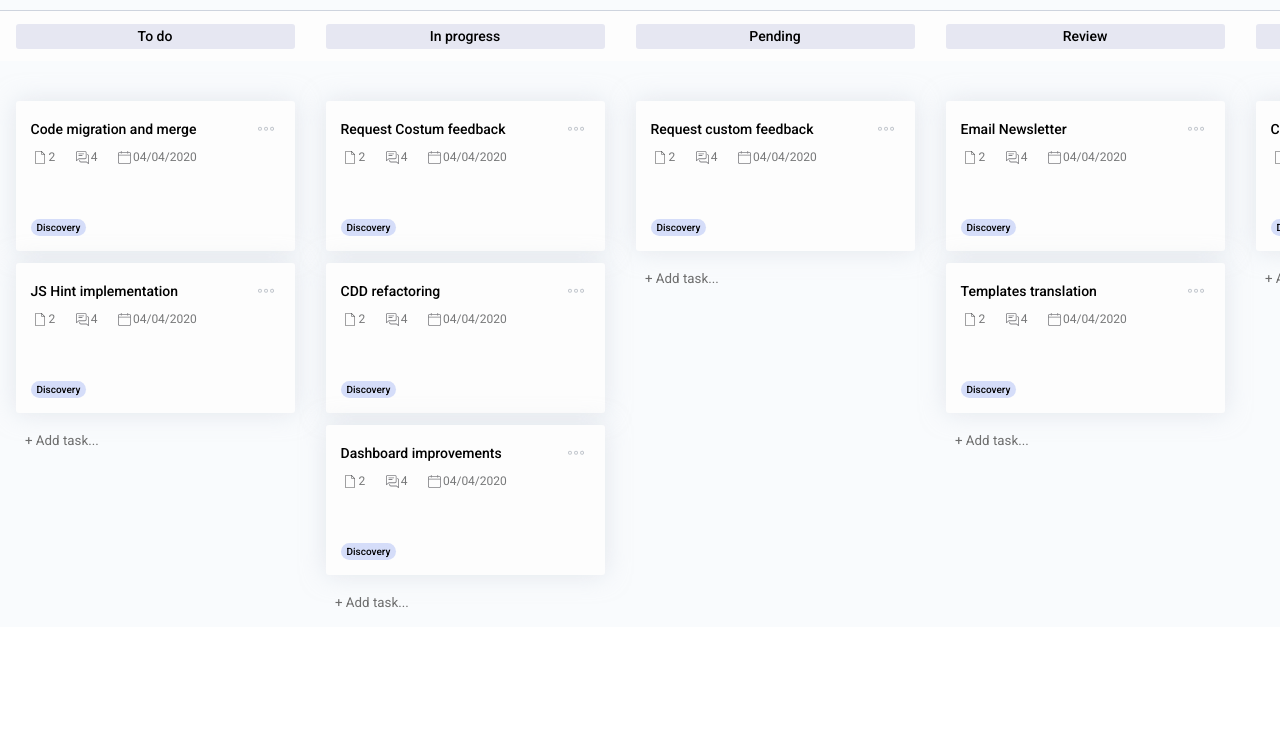
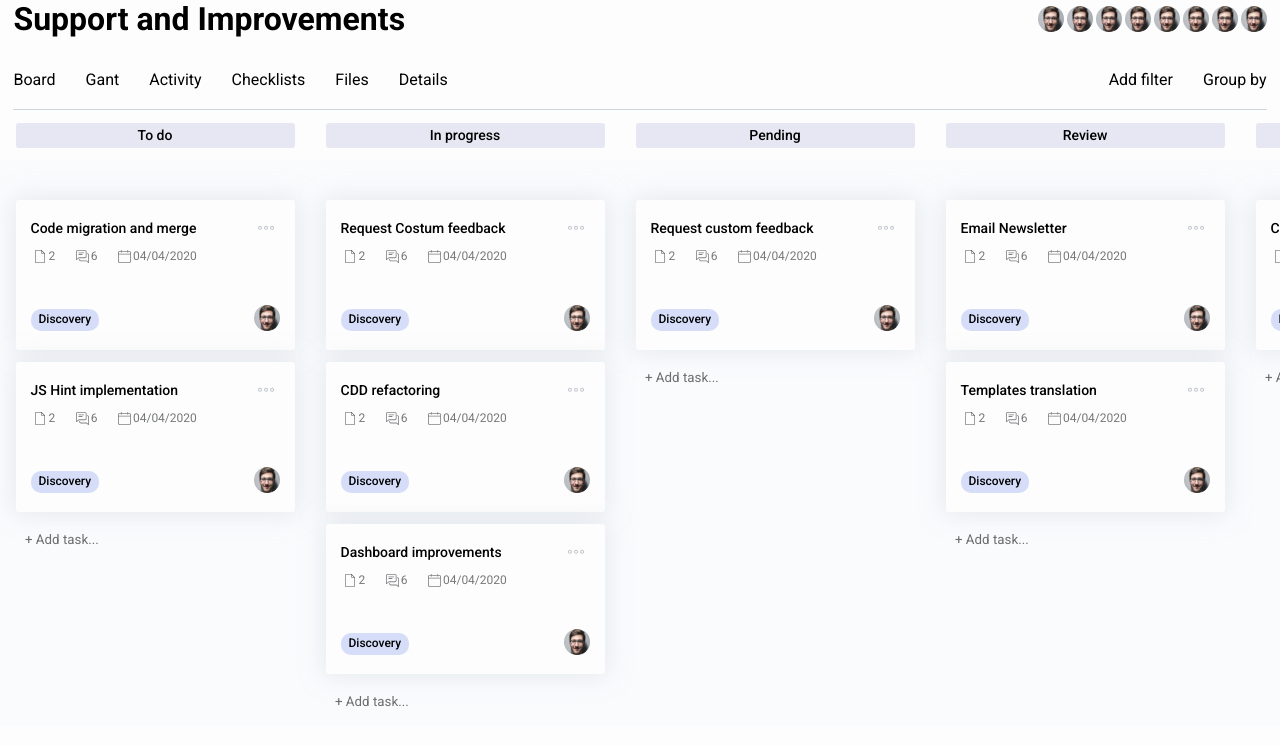
Before and after one commit to AcceptableUser/Newcastle-organizer-client, a React (Create React App) app: page /board in a window 1280 px wide. Shown: the top 746 px of the page. Built offline with nearby package versions, Linux system fonts and the light colour scheme.

Commit message:
Design almost finished

```diff
--- a/src/components/board/Board.jsx
+++ b/src/components/board/Board.jsx
@@ -1,24 +1,49 @@
-import React, { Component } from "react"
+import React from "react"
 import BoardList from "./board-list/BoardList"
+import profile from "../../assets/images/profile.png"
 import "./Board.scss"
 
-class Board extends Component {
-  constructor() {
-    super()
-    this.state = {
-      planningList: [],
-    }
-  }
-
-  render() {
+const Board = () => {
   return (
     <div className="Board__wrapper">
       <div>
+        <header className="header">
+          <div className="project__title">
+            <h1>Support and Improvements</h1>
+            <div className="project__users">
+              <img src={profile} alt="" width="26px" height="26px" />
+              <img src={profile} alt="" width="26px" height="26px" />
+              <img src={profile} alt="" width="26px" height="26px" />
+              <img src={profile} alt="" width="26px" height="26px" />
+              <img src={profile} alt="" width="26px" height="26px" />
+              <img src={profile} alt="" width="26px" height="26px" />
+              <img src={profile} alt="" width="26px" height="26px" />
+              <img src={profile} alt="" width="26px" height="26px" />
+            </div>
+          </div>
+          <nav className="nav">
+            <ul>
+              <li>Board</li>
+              <li>Gant</li>
+              <li>Activity</li>
+              <li>Checklists</li>
+              <li>Files</li>
+              <li>Details</li>
+            </ul>
+            <div className="options">
+              <div className="option__button">
+                <p>Add filter</p>
+              </div>
+              <div className="option__button">
+                <p>Group by</p>
+              </div>
+            </div>
+          </nav>
+        </header>
         <BoardList />
       </div>
     </div>
   )
 }
-}
 
 export default Board
--- a/src/components/board/Board.scss
+++ b/src/components/board/Board.scss
@@ -10,11 +10,60 @@
   background-color: getColor(clearColor);
   width: 100%;
   height: 100vh;
+  background-color: #fdfdfd;
 
-  .title__wrapper {
-    .title {
-      text-align: center;
-      color: getColor(clearColor);
+  .header {
+    display: flex;
+    flex-direction: column;
+    justify-content: space-between;
+    align-items: center;
+    height: 110px;
+
+    .project__title {
+      margin: 0 auto auto;
+      display: flex;
+      justify-content: space-between;
+      align-items: center;
+      width: 97.9%;
+
+      h1 {
+        margin: auto 0;
+      }
+      .project__users {
+        display: flex;
+        justify-content: center;
+        align-items: center;
+        img {
+          border-radius: 50%;
+          margin-left: 3px;
+          width: 26px;
+          height: 26px;
+        }
+      }
+    }
+
+    .nav {
+      display: flex;
+      justify-content: space-between;
+      align-items: center;
+      width: 97.9%;
+      border-bottom: 1px solid #ced4de;
+
+      ul {
+        display: flex;
+
+        li {
+          margin: 0 30px 20px 0;
+        }
+      }
+
+      .options {
+        display: flex;
+
+        .option__button {
+          margin: 0 0 20px 30px;
+        }
+      }
     }
   }
 }
--- a/src/components/board/board-list/BoardList.scss
+++ b/src/components/board/board-list/BoardList.scss
@@ -11,7 +11,6 @@
     min-width: 310px;
     display: block;
     height: max-content;
-    margin: 10px 0;
-    border-top: 1px solid #ced4de;
+    margin: 0 0 10px;
   }
 }
--- a/src/components/board/board-list/Subcomponents/task/Task.jsx
+++ b/src/components/board/board-list/Subcomponents/task/Task.jsx
@@ -3,6 +3,7 @@ import Calendar from "../../../../html/SVG/Calendar"
 import Chat from "../../../../html/SVG/Chat"
 import File from "../../../../html/SVG/File"
 import Menu from "../../../../html/SVG/Menu"
+import profile from "../../../../../assets/images/profile.png"
 import "./Task.scss"
 
 const Task = ({item, handleDragStart, activeClass, handleDragOverItem}) => (
@@ -25,7 +26,7 @@ const Task = ({item, handleDragStart, activeClass, handleDragOverItem}) => (
       </div>
       <div className="button__wrapper">
         <Chat />
-        <p>4</p>
+        <p>6</p>
       </div>
       <div className="button__wrapper">
         <Calendar />
@@ -34,8 +35,10 @@ const Task = ({item, handleDragStart, activeClass, handleDragOverItem}) => (
     </div>
     </div>
     <div className="footer__wrapper">
-      <p>Discovery</p>
-      <img src="" alt=""/>
+      <p className="label">Discovery</p>
+      <div className="people">
+        <img src={profile} width="26px" height="26px" alt="user" />
+      </div>
     </div>
   </div>
 )
--- a/src/components/board/board-list/Subcomponents/task/Task.scss
+++ b/src/components/board/board-list/Subcomponents/task/Task.scss
@@ -77,12 +77,22 @@
     display: flex;
     justify-content: space-between;
 
-    p {
-      font-size: 10px;
-      padding: 3px 6px;
+    .label {
+      font-size: 12px;
+      padding: 3px 8px;
       background-color: #d5ddf9;
       font-weight: 500;
       border-radius: 10px;
+      margin: 4px 0;
+    }
+
+    .people {
+      img {
+        border-radius: 50%;
+        margin-left: 3px;
+        width: 26px;
+        height: 26px;
+      }
     }
   }
 }
@@ -103,7 +113,8 @@
     color: transparent;
   }
 
-  .button__wrapper {
+  .button__wrapper,
+  img {
     display: none;
   }
 }
```
Also changed, not shown: src/assets/images/profile.png (added). Lines whose indentation alone changed are shown as unchanged.
